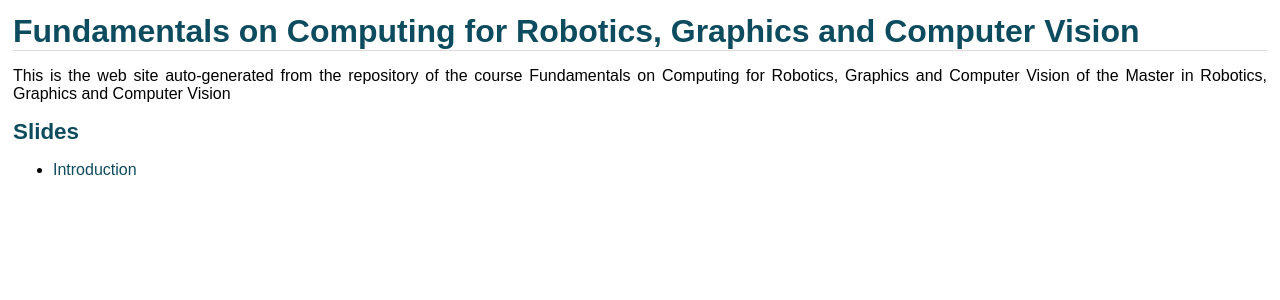
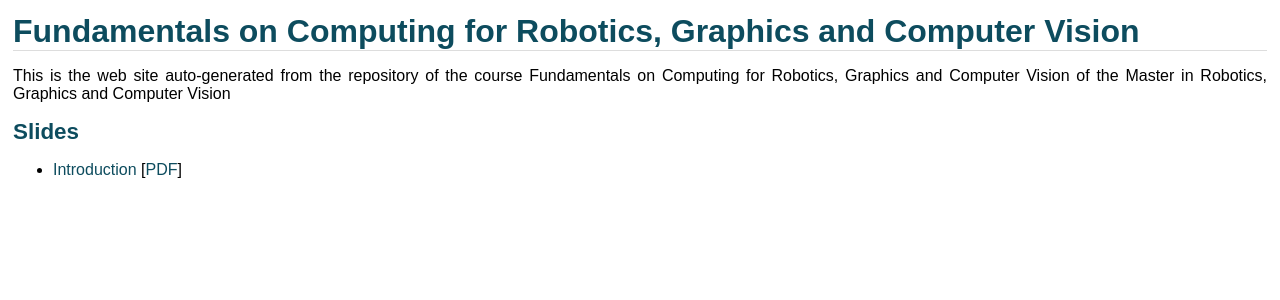
Before and after one commit to adolfomunoz/FoC, a Jekyll site: the page built from index.html, in a window 1280 px wide. Shown: the top 300 px of the page. Built offline with Jekyll 4.4.1, drawn with Linux system fonts in a browser that asks for light colours.

Commit message:
Now it is possible to download the pdf for each slide.

```diff
--- a/index.html
+++ b/index.html
@@ -12,6 +12,6 @@
 
 <ul>
 {% for slide in site.slides %}
-	<li><a href="{{site.baseurl}}{{ slide.url }}">{{slide.title}}</a></li>
+	<li><a href="{{site.baseurl}}{{ slide.url }}">{{slide.title}}</a> [<a href="{{site.baseurl}}{{slide.url}}/?print-pdf">PDF</a>]</li>
 {% endfor %}
 </ul>
```
